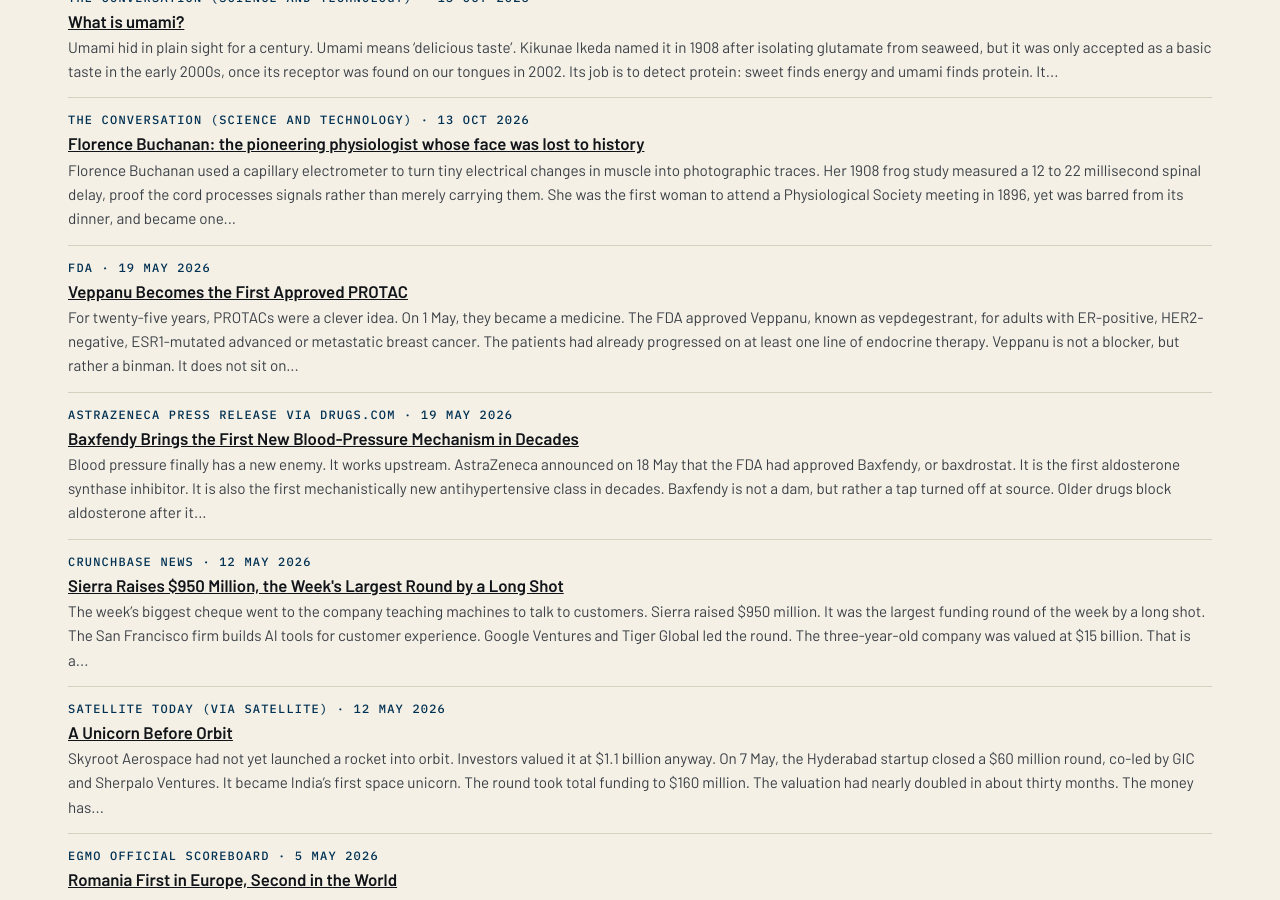
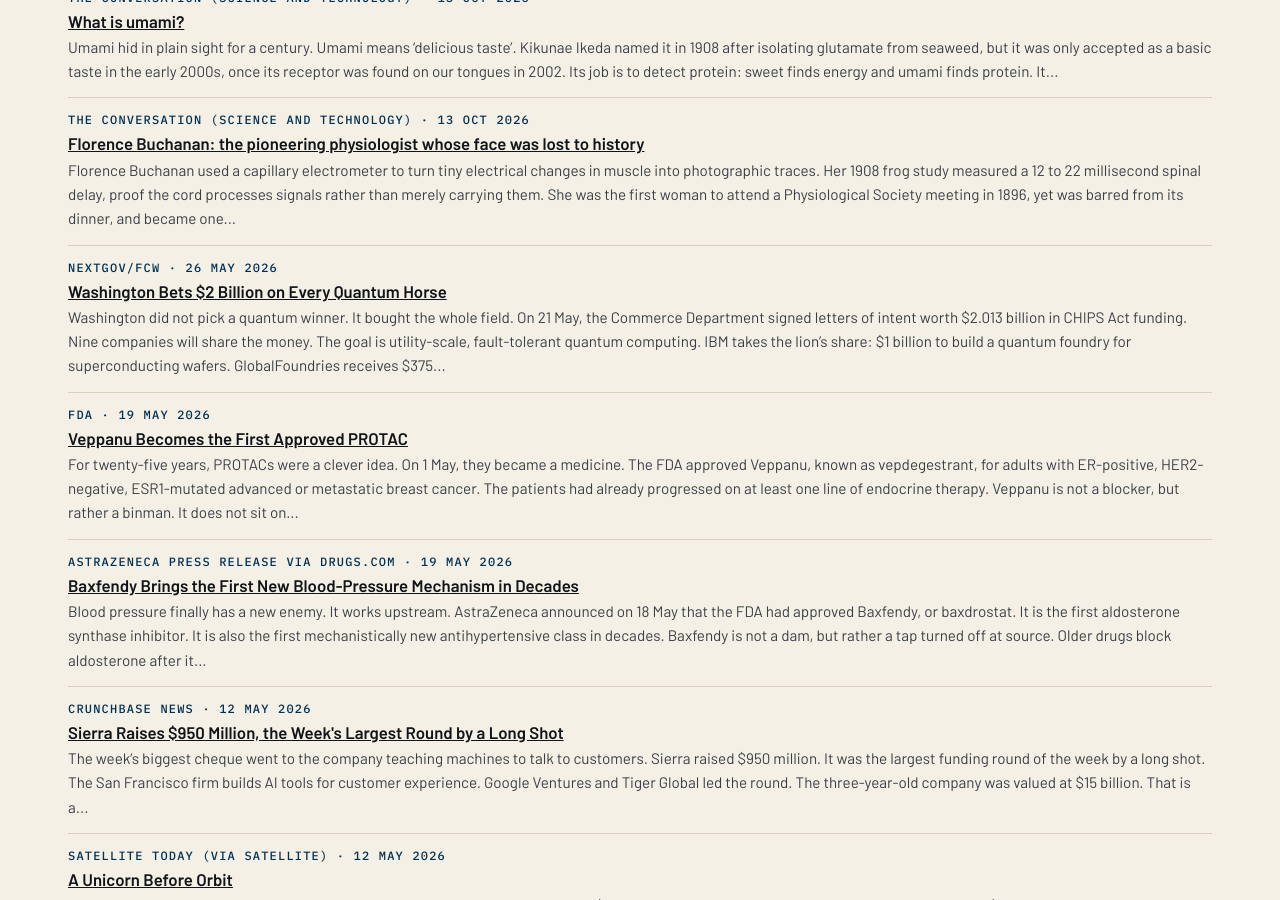
Before and after one commit to katz-news/katz.news, a Jekyll site: the page built from briefs/index.html, in a window 1280 px wide and 900 px high, scrolled down 14549 px. Built offline with Jekyll 4.4.1, drawn with Linux system fonts in a browser that asks for light colours.

Commit message:
Publish 2026-11-06

```diff
--- a/_data/build.yml
+++ b/_data/build.yml
@@ -1 +1 @@
-published_at: 2026-11-06T19:35:05Z
+published_at: 2026-11-06T19:35:56Z
--- /dev/null
+++ b/_posts/briefs/2026-11-06-washington-bets-dollar2-billion-on-every-quantum-horse.md
@@ -0,0 +1,19 @@
+---
+published: true
+title: Washington Bets $2 Billion on Every Quantum Horse
+date: 2026-05-26
+section: science
+source_name: Nextgov/FCW
+source_url: https://www.nextgov.com/emerging-tech/2026/05/commerce-commits-funding-incentives-9-companies-spur-quantum-development/413708/
+---
+Washington did not pick a quantum winner. It bought the whole field.
+
+On 21 May, the Commerce Department signed letters of intent worth $2.013 billion in CHIPS Act funding. Nine companies will share the money. The goal is utility-scale, fault-tolerant quantum computing.
+
+IBM takes the lion's share: $1 billion to build a quantum foundry for superconducting wafers. GlobalFoundries receives $375 million. Diraq gets $38 million. The other six, Atom Computing, D-Wave, Infleqtion, PsiQuantum, Quantinuum and Rigetti, receive $100 million each.
+
+The money is not a prize, but rather a portfolio. Superconducting, photonic, trapped-ion, neutral-atom and silicon-spin approaches are all funded at once.
+
+These are letters of intent, not final awards. The cheques still need definitive agreements.
+
+Still, the signal is a foundry-first future. America is building the factories before the machines exist.
```
